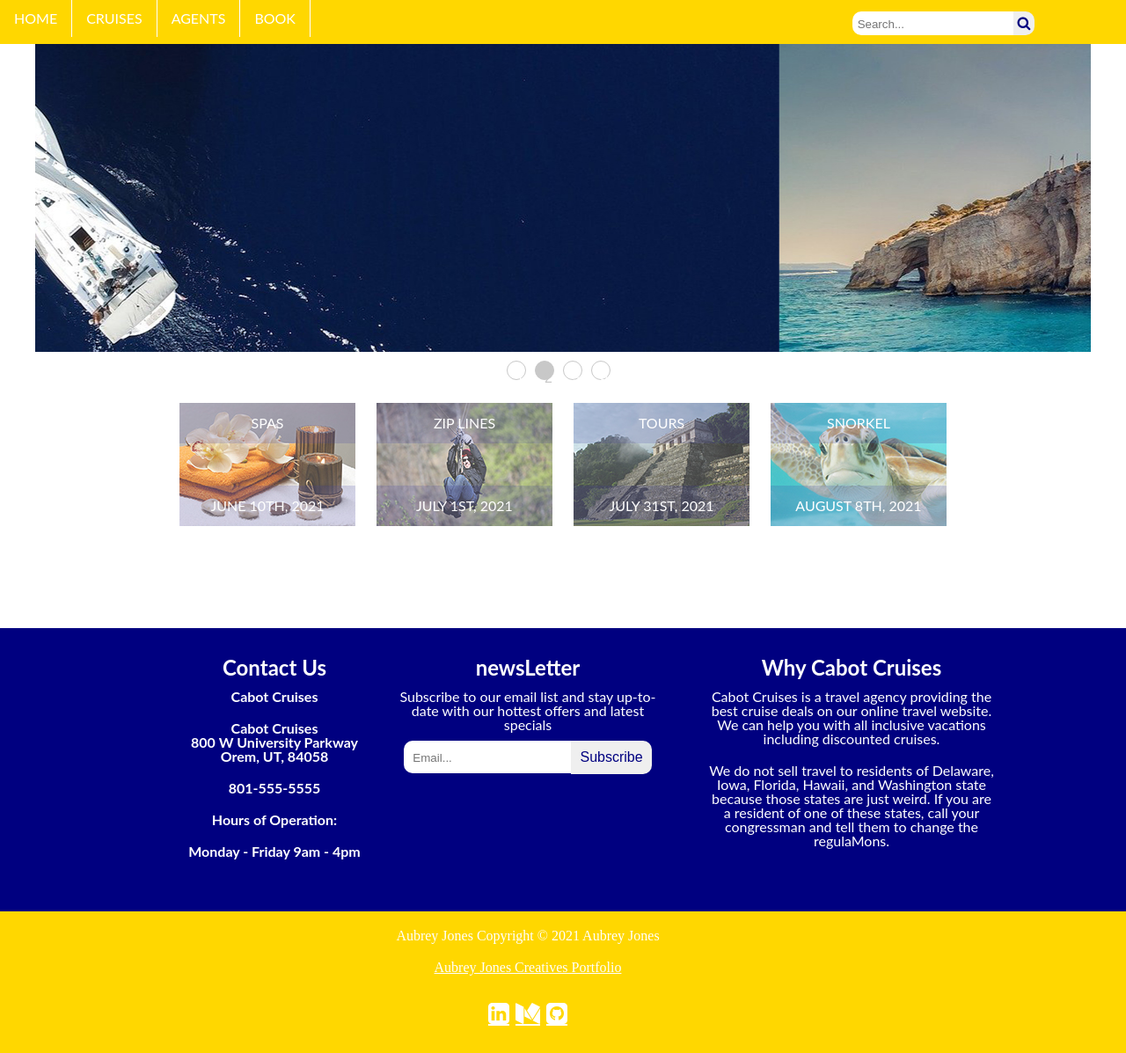
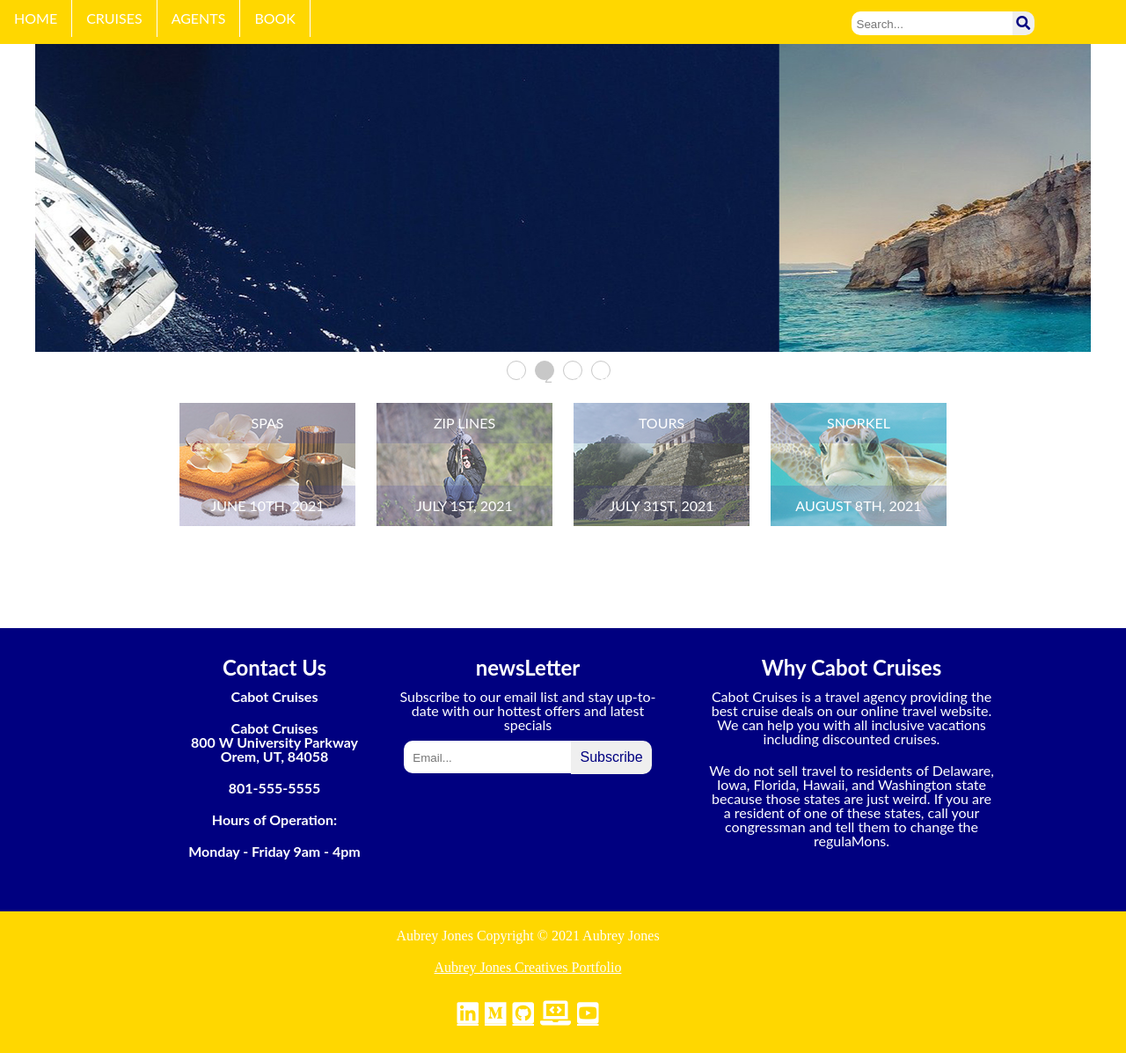
Before and after one commit to aubreyjonescreatives/cabotcruises, a plain HTML site: page index.html in a window 1280 px wide. Shown: the part 102-1299 px from the top of the page at 88% size. Drawn offline with nearby package versions, Linux system fonts and the light colour scheme; no server answers; files whose address does not match are found by name.

Commit message:
update social media icons

```diff
--- a/index.html
+++ b/index.html
@@ -5,7 +5,7 @@
     <meta http-equiv="X-UA-Compatible" content="IE=edge">
     <meta name="viewport" content="width=device-width, initial-scale=1.0">
     <link rel="stylesheet" type="text/css" href="//cdn.jsdelivr.net/npm/slick-carousel@1.8.1/slick/slick.css"/>
-    <link rel="stylesheet" href="https://cdnjs.cloudflare.com/ajax/libs/font-awesome/4.7.0/css/font-awesome.min.css">
+    <link rel="stylesheet" href="https://pro.fontawesome.com/releases/v5.10.0/css/all.css" integrity="sha384-AYmEC3Yw5cVb3ZcuHtOA93w35dYTsvhLPVnYs9eStHfGJvOvKxVfELGroGkvsg+p" crossorigin="anonymous"/>
 <link rel="stylesheet" type="text/css" href="//cdn.jsdelivr.net/npm/slick-carousel@1.8.1/slick/slick.css"/>
 
    <link rel="stylesheet" href="css/cabotcruisesStyles.css">
@@ -193,10 +193,14 @@
               <div id="socialWrapper">
 
                 <div class="footerSocialIcons">
-                <a href="http://linkedin.com/in/aubrey-jones" class="fa fa-linkedin-square" aria-hidden="true"></a>
-                <a href="https://medium.com/@aubreyjonescreatives" class="fa fa-medium" aria-hidden="true"></a>
-                <a href="https://github.com/aubreyjonescreatives" class="fa fa-github-square" aria-hidden="true"></a>
-               </div>
+                <a href="http://linkedin.com/in/aubrey-jones" class="fab fa-linkedin" aria-hidden="true"></a>
+                <a href="https://medium.com/@aubreyjonescreatives" class="fab fa-medium" aria-hidden="true"></a>
+                <a href="https://github.com/aubreyjonescreatives" class="fab fa-github-square" aria-hidden="true"></a>
+                <a href="https://aubreyjonescreatives.herokuapp.com/" class="fas fa-laptop-code" aria-hidden="true"></a>
+                <a href="https://www.youtube.com/channel/UCw4Fi6cUbn67D18LqTPQymA/videos" class="fab fa-youtube-square" aria-hidden="true"></a>
+
+
+              </div>
                </div>
 
 
```
